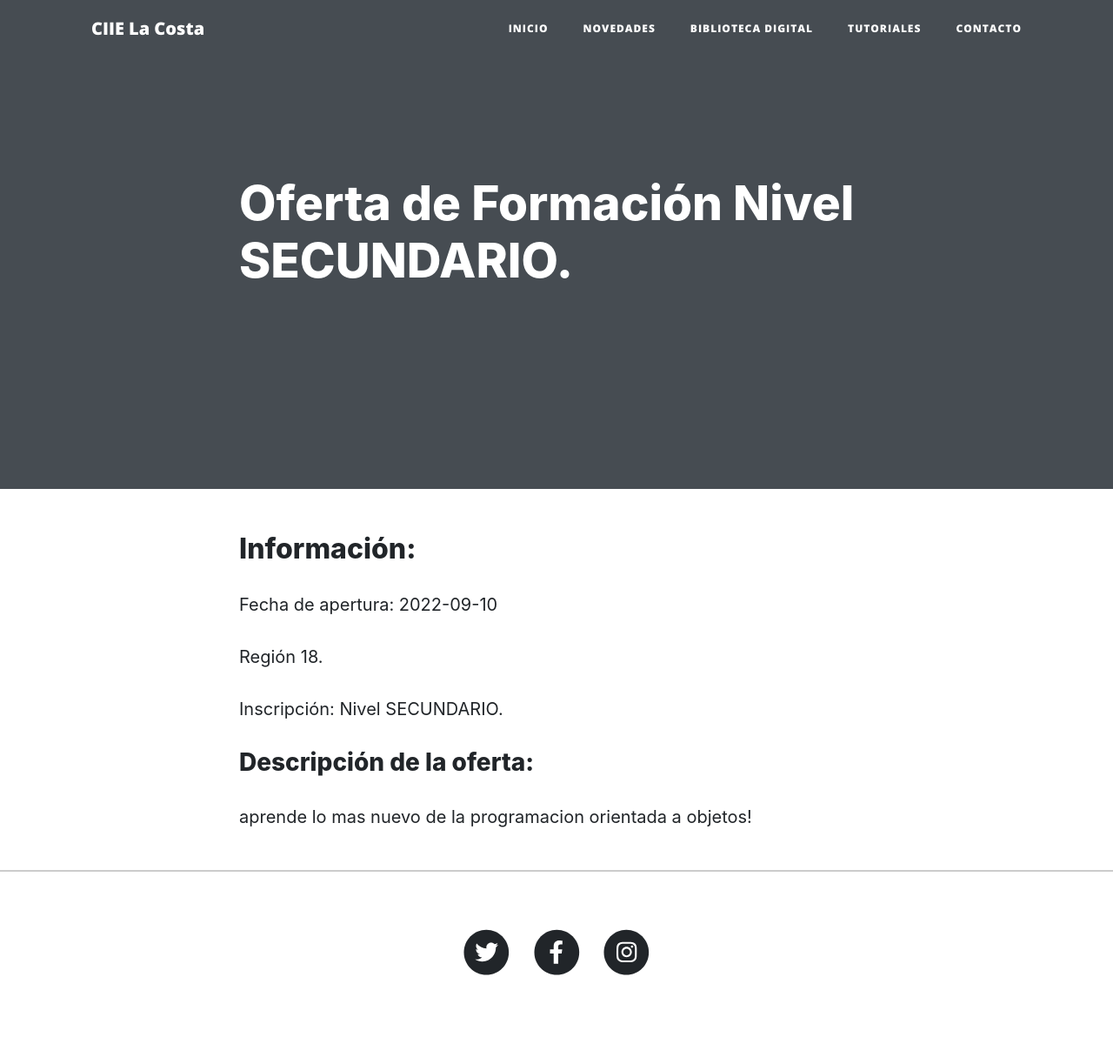
After one commit to marcosrossetti/ciie-la-costa, a PHP site: page /postNoticias.php?id=20 in a window 1280 px wide. The commit adds this page. Shown: the whole page at 87% size. Run offline with PHP 8.4, Linux system fonts and the light colour scheme; data comes from the database, SQL or seed files in the repository; some libraries are stand-ins or nearby versions.

Commit message:
noticias y ofertas funcionalidad

```diff
--- /dev/null
+++ b/postNoticias.php
@@ -0,0 +1,126 @@
+<!DOCTYPE html>
+<html lang="es">
+    <head>
+
+        <!-- LINKS META -->
+
+        <meta charset="UTF-8">
+        <meta http-equiv="X-UA-Compatible" content="IE=edge">
+        <meta name="viewport" content="width=device-width, initial-scale=1.0">
+
+        <!-- LINKS ICONO -->
+
+        <link rel="icon" type="image/x-icon" href="assets/icon.png"/>
+
+        <!-- LINKS Y SCRIPTS DE FUENTES -->
+
+        <link href="https://fonts.googleapis.com/css?family=Lora:400,700,400italic,700italic" rel="stylesheet" type="text/css"/>
+        <link href="https://fonts.googleapis.com/css?family=Open+Sans:300italic,400italic,600italic,700italic,800italic,400,300,600,700,800" rel="stylesheet" type="text/css"/>
+        <script src="https://use.fontawesome.com/releases/v5.15.3/js/all.js" crossorigin="anonymous"></script>
+
+        <!-- LINKS BOOTSTRAP -->
+
+        <link rel="stylesheet" href="https://cdn.jsdelivr.net/npm/bootstrap@4.6.1/dist/css/bootstrap.min.css" integrity="sha384-zCbKRCUGaJDkqS1kPbPd7TveP5iyJE0EjAuZQTgFLD2ylzuqKfdKlfG/eSrtxUkn" crossorigin="anonymous">
+
+        <!-- LINKS CSS -->
+
+        <link href="css/styles.css" rel="stylesheet"/>
+
+        <!-- TITULO -->
+
+        <title>CIIE La Costa</title>
+
+    </head>
+    <body>
+
+        <!-- LINK HEADER -->
+
+        <?php include("modulos/header.php") ?>
+
+
+
+        <!-- CONTENIDO -->
+
+        <?php
+        include("connection.php");
+         $id = $_GET['id'];
+
+
+         $sql= "SELECT * FROM `ofertas` WHERE `id_o` = $id";
+         $result = mysqli_query($connection, $sql);
+         $row = mysqli_fetch_array($result);
+
+         foreach($result as $row){
+
+            $titulo = $row['titulo'];
+            $nivel = $row['nivel'];
+            $fecha = $row['fecha'];
+            $descripcion = $row['descripcion'];
+
+            echo '
+
+
+
+        <header class="masthead" style="background-image: url("assets/img/post-bg.jpg">
+            <div class="overlay"></div>
+            <div class="container">
+                <div class="row">
+                    <div class="col-lg-8 col-md-10 mx-auto">
+                        <div class="post-heading">
+                            <h1>Oferta de Formación Nivel '.$nivel.'.</h1>
+                            <h2 class="subheading"></h2>
+                            <span class="meta">
+                            </span>
+                        </div>
+                    </div>
+                </div>
+            </div>
+        </header>
+
+
+            ';
+
+            echo '
+            <article>
+            <div class="container">
+                <div class="row">
+                    <div class="col-lg-8 col-md-10 mx-auto">
+                        <h2>Información:</h2>
+                        <p>Fecha de apertura: '.$fecha.'</p>
+                        <p>Región 18.</p>
+                        <p>Inscripción: Nivel '.$nivel.'.</p>
+                        <h3>Descripción de la oferta:</h3>
+                        <p>'.$descripcion.'</p>
+                    </div>
+                </div>
+            </div>
+        </article>
+
+            ';
+
+         }
+
+
+
+        ?>
+
+
+        <hr/>
+
+        <!-- CIERRE CONTENIDO -->
+
+        <!-- FOOTER -->
+
+        <?php include("modulos/footer.php") ?>
+
+        <!-- SCRIPTS BOOTSTRAP Y JQUERY-->
+
+        <script src="https://code.jquery.com/jquery-3.6.0.min.js" integrity="sha256-/xUj+3OJU5yExlq6GSYGSHk7tPXikynS7ogEvDej/m4=" crossorigin="anonymous"></script>
+        <script src="https://cdn.jsdelivr.net/npm/bootstrap@4.6.1/dist/js/bootstrap.bundle.min.js" integrity="sha384-fQybjgWLrvvRgtW6bFlB7jaZrFsaBXjsOMm/tB9LTS58ONXgqbR9W8oWht/amnpF" crossorigin="anonymous"></script>
+
+        <!-- LINKS SCRIPTS -->
+
+        <script src="js/scripts.js"></script>
+
+    </body>
+</html>
```
Also changed, not shown: js/buscarOfertaBack.php (added, +30 -0 lines), noticias.php (+60 -39 lines).
